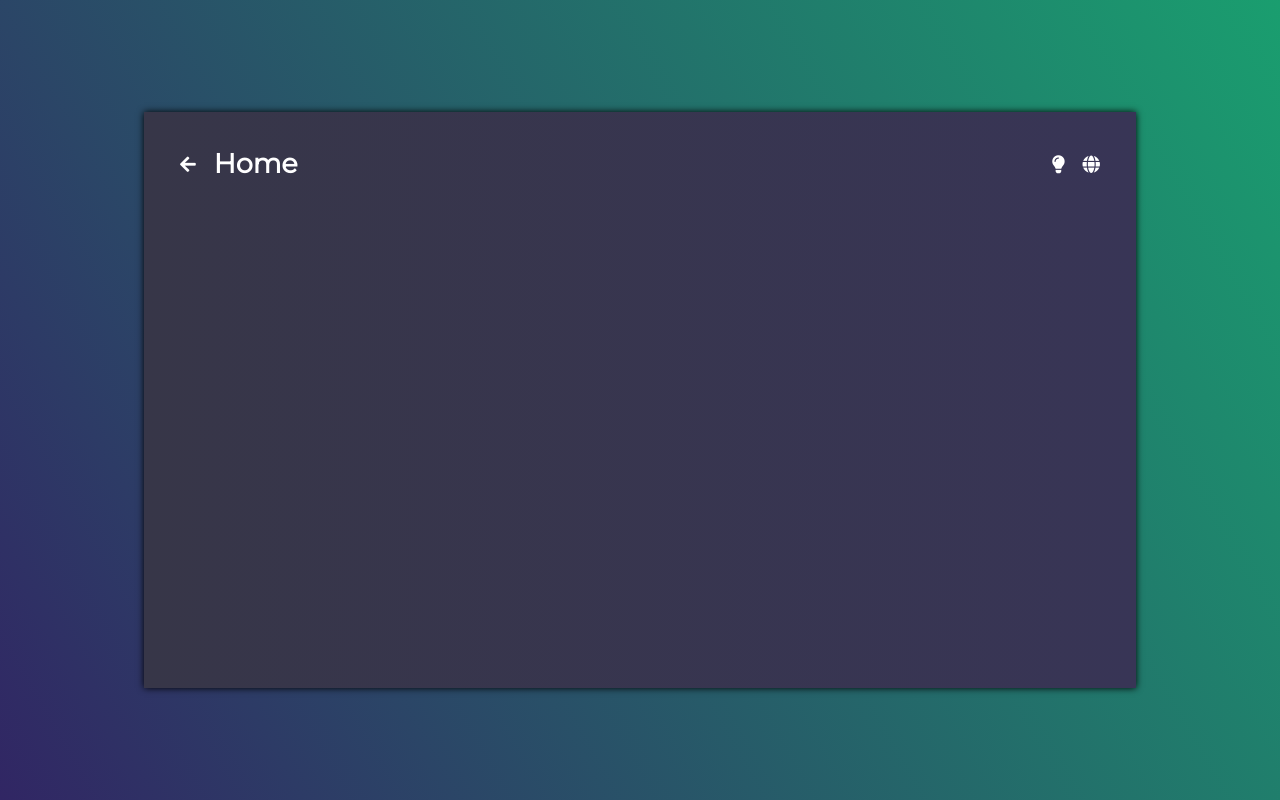
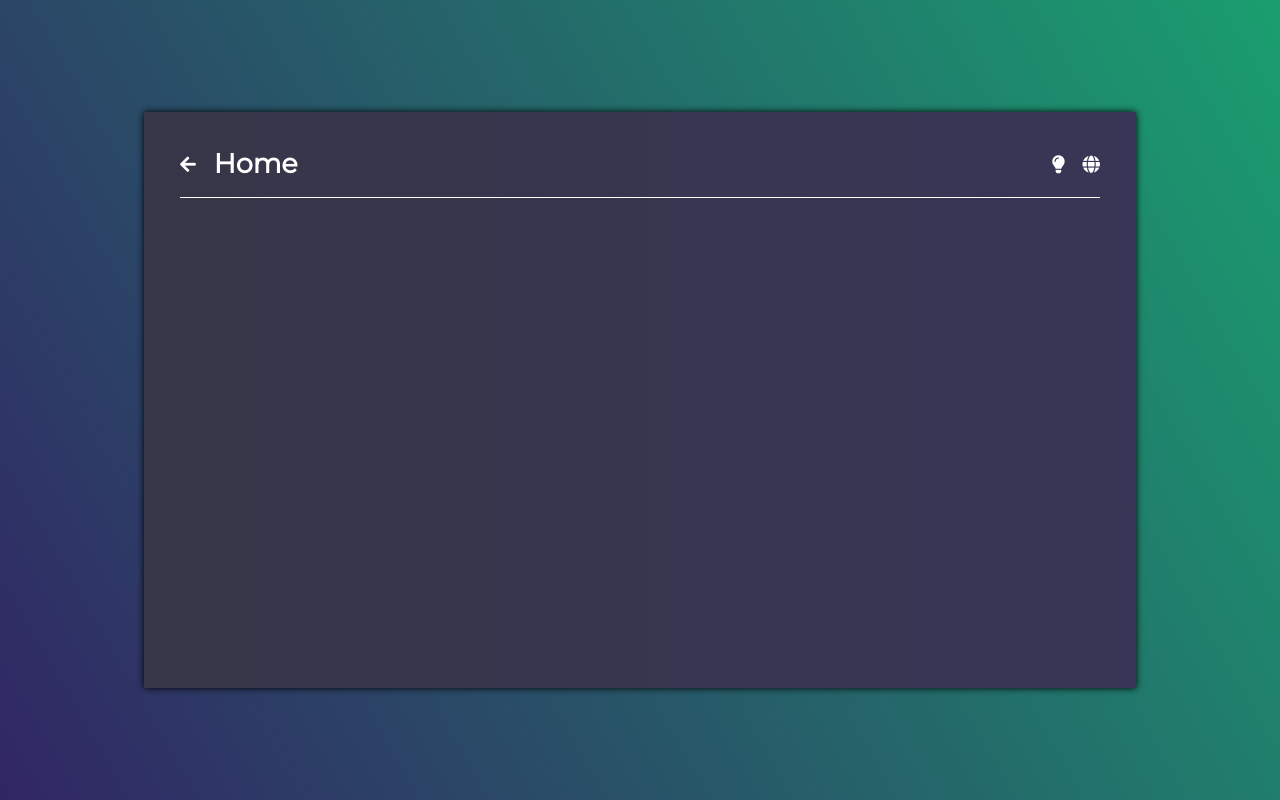
Before and after one commit to fav757/personal_website, a React (Create React App) app: page / in a window 1280 px wide. Built offline with nearby package versions, Linux system fonts and the light colour scheme.

Commit message:
add bottom border for Header

```diff
--- a/src/components/Header/Header.js
+++ b/src/components/Header/Header.js
@@ -7,6 +7,8 @@ const HeaderStyled = styled.header`
   display: flex;
   justify-content: space-between;
   align-items: center;
+  padding-bottom: 1rem;
+  border-bottom: 1px solid white;
 `;
 
 function Header() {
```
